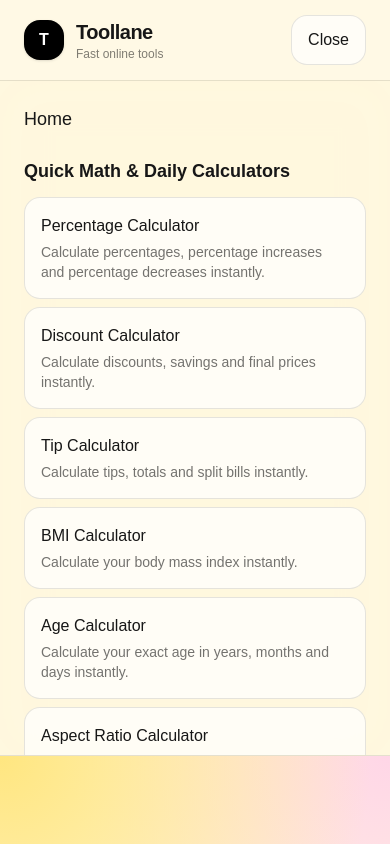
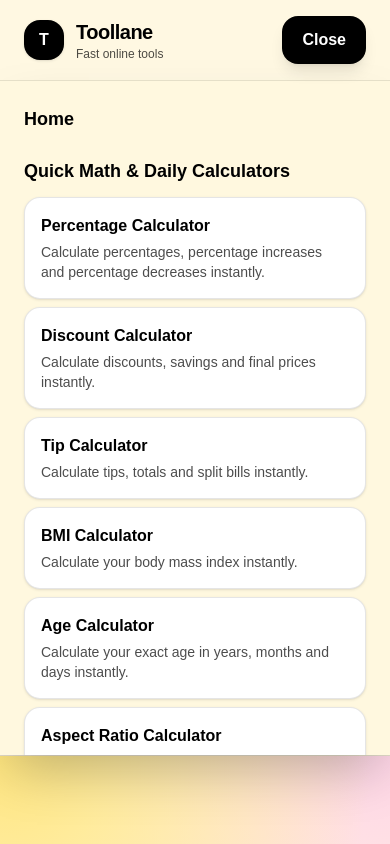
Before and after one commit to toollane/Toollane.net, a Next.js app: page / in a window 390 px wide. Both pictures are taken after a click on the button "Menu". Shown: the top 844 px of the page. Built offline with nearby package versions, Linux system fonts and the light colour scheme.

Commit message:
Improved mobile navbar readability

```diff
--- a/components/navbar.tsx
+++ b/components/navbar.tsx
@@ -32,7 +32,7 @@ export default function Navbar() {
     useState(false);
 
   return (
-    <header className="sticky top-0 z-50 backdrop-blur-xl bg-[#fff8df]/80 border-b border-black/10">
+    <header className="sticky top-0 z-50 backdrop-blur-xl bg-[#fff8df]/90 border-b border-black/10">
       <div className="max-w-6xl mx-auto px-6 h-20 flex items-center justify-between">
         <Link href="/" className="flex items-center gap-3">
           <div className="w-10 h-10 rounded-2xl bg-black text-white flex items-center justify-center font-bold shadow-sm">
@@ -40,11 +40,11 @@ export default function Navbar() {
           </div>
 
           <div>
-            <div className="text-xl font-bold tracking-tight">
+            <div className="text-xl font-bold tracking-tight text-black">
               Toollane
             </div>
 
-            <div className="text-xs text-black/50">
+            <div className="text-xs text-black/70">
               Fast online tools
             </div>
           </div>
@@ -53,26 +53,21 @@ export default function Navbar() {
         <nav className="hidden lg:flex items-center gap-8">
           <Link
             href="/"
-            className="text-black/70 hover:text-black transition"
+            className="text-black/75 hover:text-black transition"
           >
             Home
           </Link>
 
-          {Object.entries(groupedTools).map(
-            ([category, data]) => (
+          {Object.entries(groupedTools).map(([category, data]) => (
             <div
               key={category}
               className="relative"
-                onMouseEnter={() =>
-                  setOpenCategory(category)
-                }
-                onMouseLeave={() =>
-                  setOpenCategory(null)
-                }
+              onMouseEnter={() => setOpenCategory(category)}
+              onMouseLeave={() => setOpenCategory(null)}
             >
               <Link
                 href={`/category/${data.slug}`}
-                  className="text-black/70 hover:text-black transition"
+                className="text-black/75 hover:text-black transition"
               >
                 {category}
               </Link>
@@ -86,11 +81,11 @@ export default function Navbar() {
                         href={tool.href}
                         className="block rounded-2xl px-4 py-3 hover:bg-black/5 transition"
                       >
-                          <div className="font-medium mb-1">
+                        <div className="font-medium mb-1 text-black">
                           {tool.name}
                         </div>
 
-                          <div className="text-sm text-black/50">
+                        <div className="text-sm text-black/65">
                           {tool.description}
                         </div>
                       </Link>
@@ -99,8 +94,7 @@ export default function Navbar() {
                 </div>
               )}
             </div>
-            )
-          )}
+          ))}
         </nav>
 
         <div className="hidden md:flex lg:flex items-center gap-4">
@@ -115,7 +109,7 @@ export default function Navbar() {
         <button
           type="button"
           onClick={() => setMobileOpen(!mobileOpen)}
-          className="lg:hidden border border-black/10 bg-white/70 px-4 py-3 rounded-2xl"
+          className="lg:hidden bg-black text-white px-5 py-3 rounded-2xl font-semibold shadow-lg"
           aria-label="Open menu"
         >
           {mobileOpen ? "Close" : "Menu"}
@@ -123,23 +117,22 @@ export default function Navbar() {
       </div>
 
       {mobileOpen && (
-        <div className="lg:hidden border-t border-black/10 bg-[#fff8df]/95 backdrop-blur-xl max-h-[80vh] overflow-y-auto">
+        <div className="lg:hidden border-t border-black/10 bg-[#fff8df] max-h-[80vh] overflow-y-auto shadow-2xl">
           <div className="max-w-6xl mx-auto px-6 py-6 space-y-6">
             <Link
               href="/"
               onClick={() => setMobileOpen(false)}
-              className="block text-lg font-medium"
+              className="block text-lg font-semibold text-black"
             >
               Home
             </Link>
 
-            {Object.entries(groupedTools).map(
-              ([category, data]) => (
+            {Object.entries(groupedTools).map(([category, data]) => (
               <div key={category}>
                 <Link
                   href={`/category/${data.slug}`}
                   onClick={() => setMobileOpen(false)}
-                    className="block text-lg font-semibold mb-3"
+                  className="block text-lg font-bold text-black mb-3"
                 >
                   {category}
                 </Link>
@@ -150,21 +143,20 @@ export default function Navbar() {
                       key={tool.href}
                       href={tool.href}
                       onClick={() => setMobileOpen(false)}
-                        className="block bg-white/70 border border-black/10 rounded-2xl p-4"
+                      className="block bg-white border border-black/10 rounded-2xl p-4 shadow-sm"
                     >
-                        <div className="font-medium">
+                      <div className="font-semibold text-black">
                         {tool.name}
                       </div>
 
-                        <div className="text-sm text-black/55 mt-1">
+                      <div className="text-sm text-black/70 mt-1">
                         {tool.description}
                       </div>
                     </Link>
                   ))}
                 </div>
               </div>
-              )
-            )}
+            ))}
           </div>
         </div>
       )}
```
Lines whose indentation alone changed are shown as unchanged.
